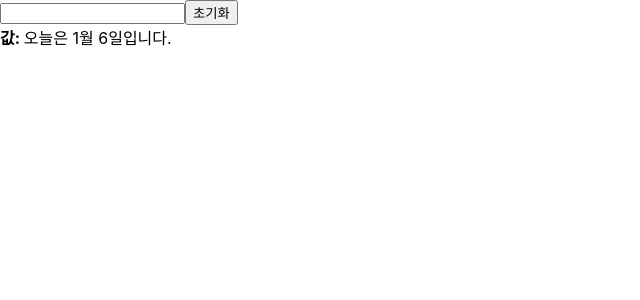
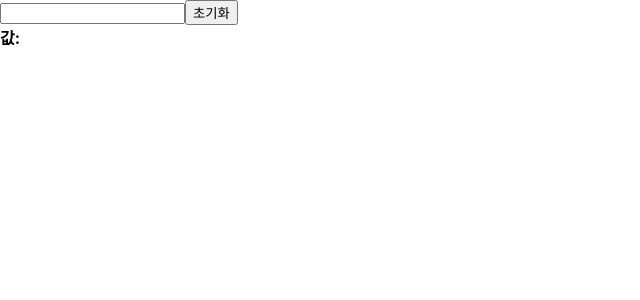
Before and after one commit to seedevk8s/begin-react-new, a React (Create React App) app: page / in a window 1280 px wide. Shown: the top 300 px of the page, without its empty margins (0-640 px from the left). Built offline with nearby package versions, Linux system fonts and the light colour scheme.

Commit message:
InputSample 컴포넌트 - onChange 이벤트 추가 <== input 에 onChange 이벤트 연결. <-- 상태값 확인하기 위한 useState 추가 <-- input 입력한 값이 div 태그에 출력되게함

```diff
--- a/src/InputSample.js
+++ b/src/InputSample.js
@@ -4,16 +4,16 @@ function InputSample() {
     const [text, setText] = useState('');
 
     const onChange = (e) => {
-        console.log(e.target.value);
+        setText(e.target.value);
     }
 
     return (
         <div>
-            <input onChange={onChange}/>
+            <input onChange={onChange} value={text}/>
             <button>초기화</button>
             <div>
                 <b>값: </b>
-                오늘은 1월 6일입니다.
+                {text}
             </div>
         </div>
     );
```
